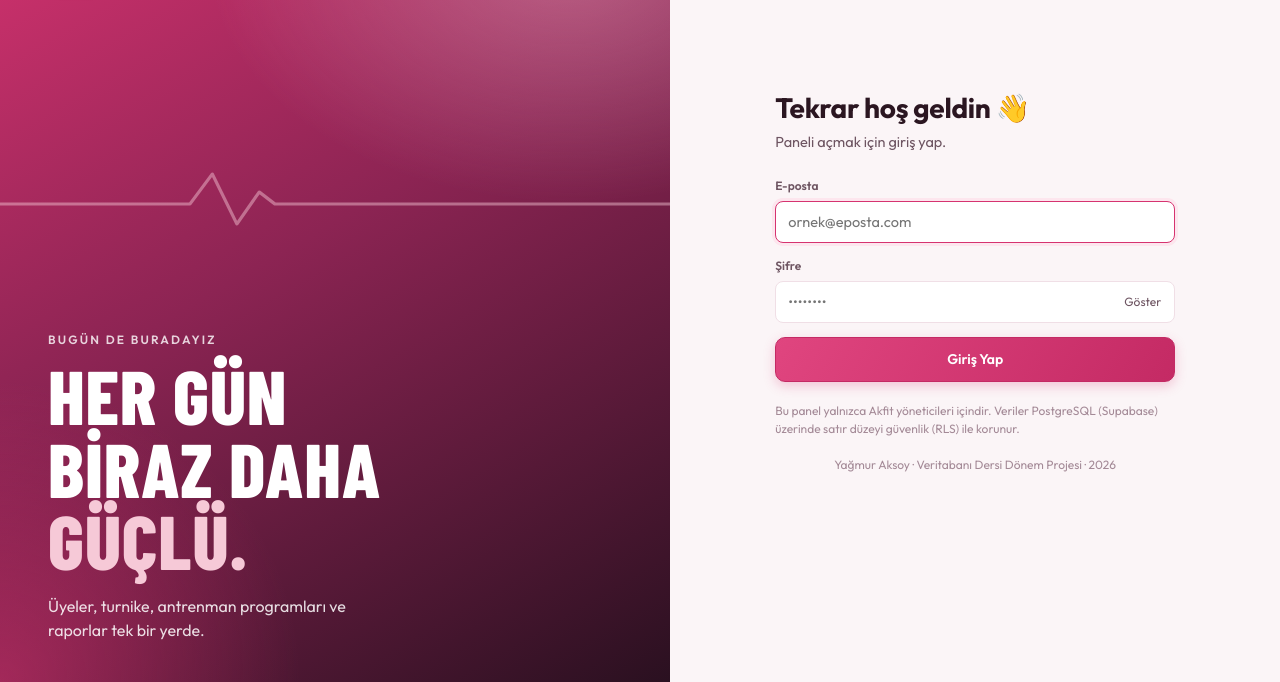
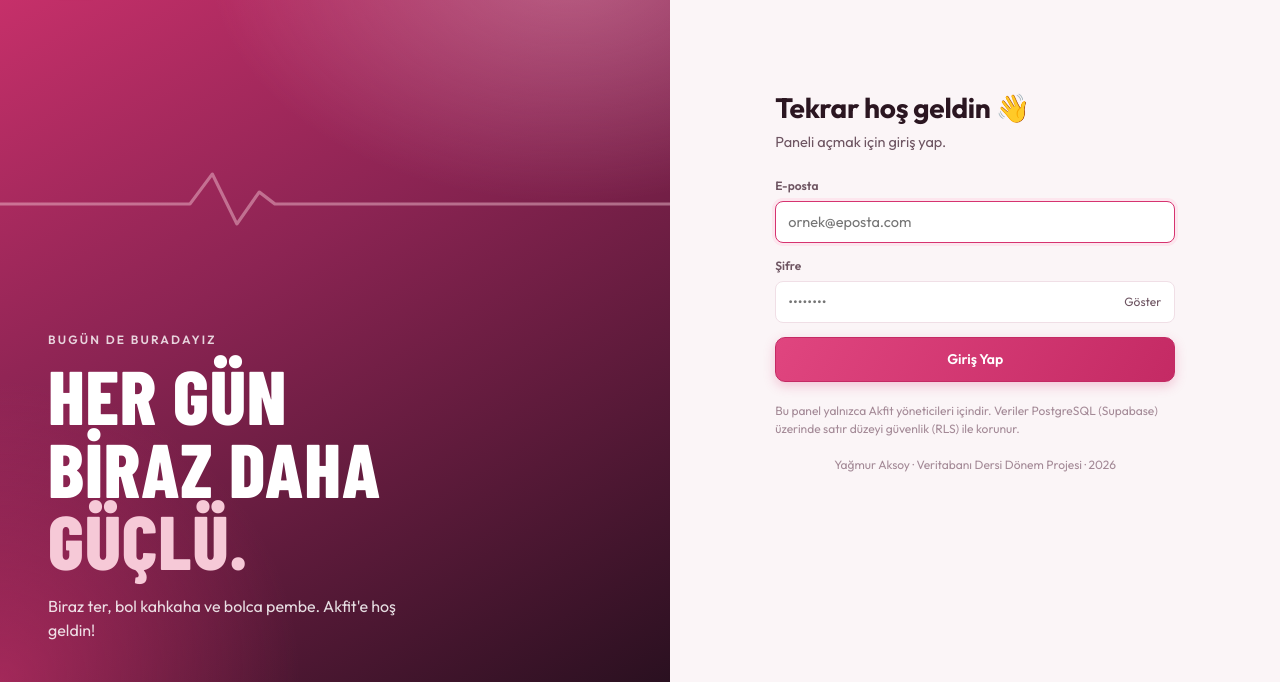
Before and after one commit to yagmurrakksoyy/spor-salonu, a plain HTML site: page index.html in a window 1280 px wide. Shown: the part 118-800 px from the top of the page. Drawn offline with Linux system fonts and the light colour scheme.

Commit message:
Giriş ekranı alt yazısı
Co-Authored-By: Claude Opus 5.5 <noreply@anthropic.com>
Claude-Session: https://claude.ai/code/session_01HkkfT1ZEhWbPyoswLARQhg

```diff
--- a/index.html
+++ b/index.html
@@ -23,7 +23,7 @@
       <div class="hero-copy">
         <p class="hero-kicker">Bugün de buradayız</p>
         <h1>Her gün<br>biraz daha<br><em>güçlü.</em></h1>
-        <p class="hero-text">Üyeler, turnike, antrenman programları ve raporlar tek bir yerde.</p>
+        <p class="hero-text">Biraz ter, bol kahkaha ve bolca pembe. Akfit'e hoş geldin!</p>
       </div>
       <div class="hero-pulse" aria-hidden="true"><svg viewBox="0 0 600 80" preserveAspectRatio="none"><path d="M0 50 H170 L190 20 L212 70 L232 38 L246 50 H600" fill="none" stroke="currentColor" stroke-width="3" stroke-linecap="round" stroke-linejoin="round"/></svg></div>
     </div>
```
